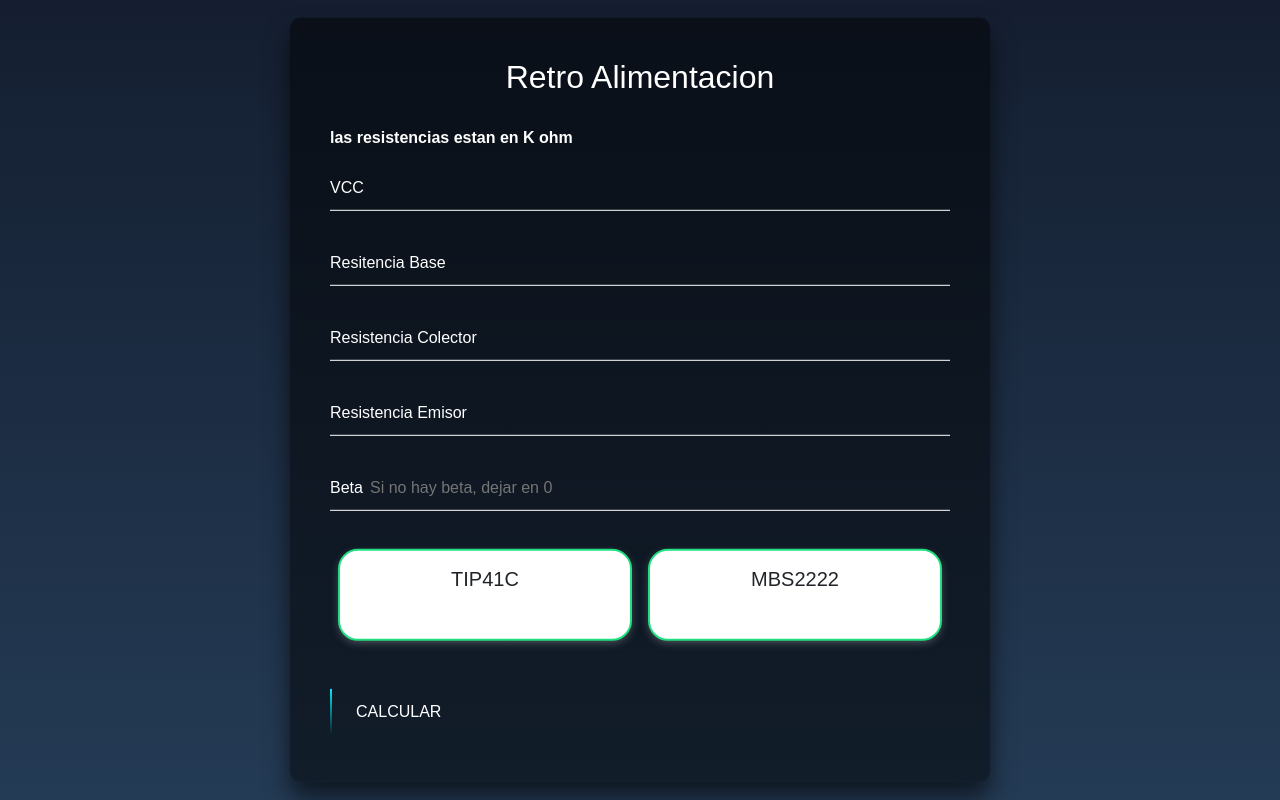
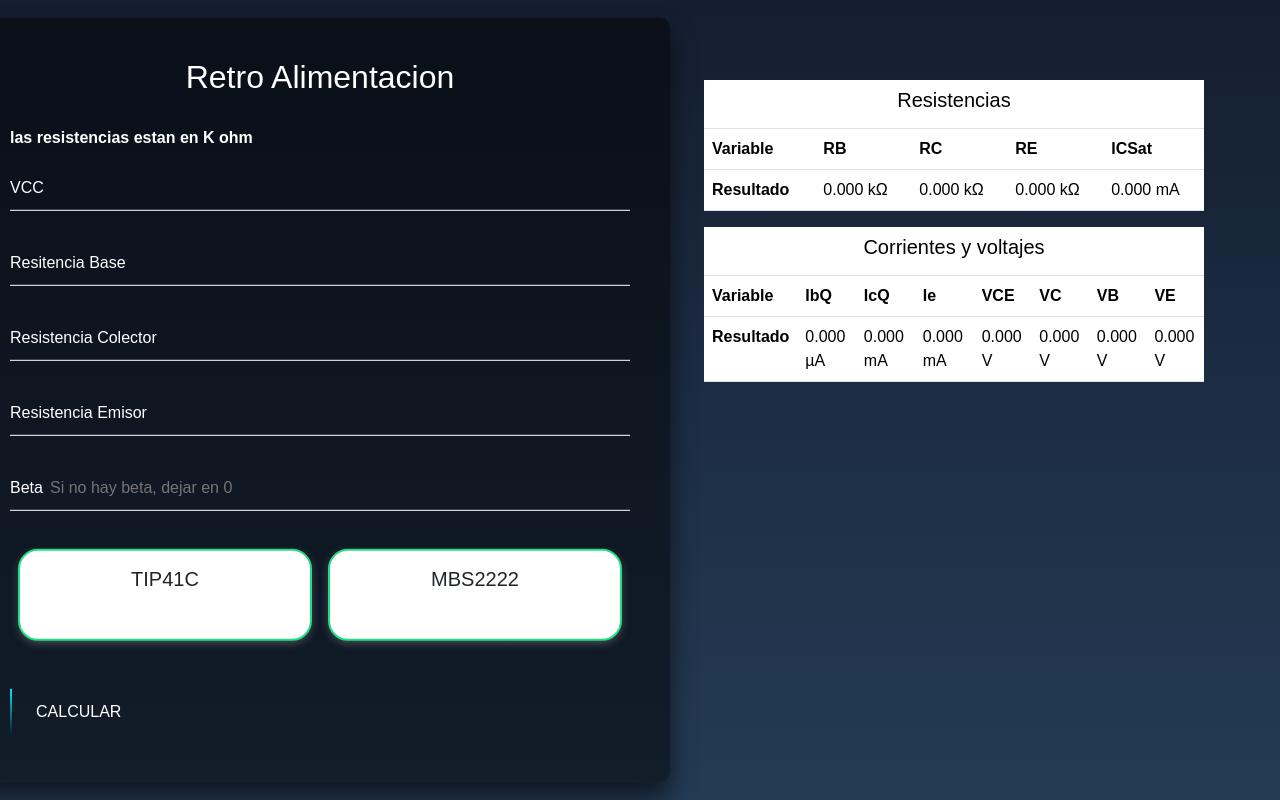
Before and after one commit to NotAngelexe/calculadora, an Angular app: page /retro in a window 1280 px wide. Built offline with nearby package versions, Linux system fonts and the light colour scheme.

Commit message:
Arreglado punto decimal

```diff
--- a/src/app/pol-retro/pol-retro.component.css
+++ b/src/app/pol-retro/pol-retro.component.css
@@ -72,11 +72,17 @@ body {
 
   /* fin transisitores */
 
+  .mb-3{
+    position: absolute;
+    top: 10%;
+    left: 55%;
+    width: 500px;
+  }
 
   .login-box {
     position: absolute;
     top: 50%;
-    left: 50%;
+    left: 25%;
     width: 700px;
     padding: 40px;
     transform: translate(-50%, -50%);
--- a/src/app/pol-retro/pol-retro.component.html
+++ b/src/app/pol-retro/pol-retro.component.html
@@ -54,3 +54,61 @@
 
     </form>
   </div>
+  <div class="mb-3">
+    <table class="table">
+      <thead>
+        <tr>
+          <th scope="col" colspan="6" style="text-align: center;">
+            <h5>Resistencias</h5>
+          </th>
+        </tr>
+        <tr>
+          <th scope="col">Variable</th>
+          <th scope="col">RB</th>
+          <th scope="col">RC</th>
+          <th scope="col">RE</th>
+          <th scope="col">ICSat</th>
+        </tr>
+      </thead>
+      <tbody>
+        <tr>
+          <th scope="row">Resultado</th>
+          <td>{{(Rb/1000).toFixed(3) +" kΩ"}}</td>
+          <td>{{(Rc/1000).toFixed(3) +" kΩ"}}</td>
+          <td>{{(Re/1000).toFixed(3) +" kΩ"}}</td>
+          <td>{{(Ic).toFixed(3)+" mA" }}</td>
+        </tr>
+      </tbody>
+    </table>
+    <table class="table">
+      <thead>
+        <tr>
+          <th scope="col" colspan="8" style="text-align: center;">
+            <h5>Corrientes y voltajes</h5>
+          </th>
+        </tr>
+        <tr>
+          <th scope="col">Variable</th>
+          <th scope="col">IbQ</th>
+          <th scope="col">IcQ</th>
+          <th scope="col">Ie</th>
+          <th scope="col">VCE</th>
+          <th scope="col">VC</th>
+          <th scope="col">VB</th>
+          <th scope="col">VE</th>
+        </tr>
+      </thead>
+      <tbody>
+        <tr>
+          <th scope="row">Resultado</th>
+          <td>{{(Ib).toFixed(3)+" µA"}}</td>
+          <td>{{(Ic).toFixed(3)+" mA" }}</td>
+          <td>{{(Ie).toFixed(3)+" mA" }}</td>
+          <td>{{Vce.toFixed(3) + " V"}}</td>
+          <td>{{vcc.toFixed(3)+ " V"}}</td>
+          <td>{{Vb.toFixed(3)+ " V"}}</td>
+          <td>{{Ve.toFixed(3)+ " V"}}</td>
+        </tr>
+      </tbody>
+    </table>
+  </div>
--- a/src/app/pol-retro/pol-retro.component.ts
+++ b/src/app/pol-retro/pol-retro.component.ts
@@ -44,8 +44,7 @@ export class PolRetroComponent implements OnInit {
 
   aux: number = 0;
   aux2: number = 0;
-
-
+  sum: number=0;
 
   constructor() {
   }
@@ -82,12 +81,15 @@ export class PolRetroComponent implements OnInit {
 
     //calculando IB
     if(this.beta===null || this.beta===0){
-      this.aux = this.vcc-this.vbe;
-      this.aux2=this.Rb*(121)*(this.Re+this.Rc);
-      this.Ib=this.aux/this.aux2;
+      this.aux = this.vcc-0.7;
+      console.log(this.aux)
+      this.aux2=(this.Rb+((121)*(this.Re+this.Rc)))/1000;
+      console.log(this.aux2);
+      this.Ib=(this.aux/this.aux2);
       console.log("Corriente b", this.Ib);
       //calculando IC
-      this.Ic=(121)*(this.Ib);
+      this.Ic=(121*this.Ib);
+      console.log("Corriente C", this.Ic);
     }else{
       this.aux = this.vcc-this.vbe;
       this.aux2=this.Rb*(this.beta+1)*(this.Re+this.Rc);
@@ -95,6 +97,7 @@ export class PolRetroComponent implements OnInit {
       console.log("Corriente b", this.Ib);
       //calculando IC
       this.Ic=(this.beta)*(this.Ib);
+      console.log("Corriente C", this.Ic);
     }
     //Calculado VB
     this.Vb=(this.Ib)*(this.Rb);
@@ -109,37 +112,3 @@ export class PolRetroComponent implements OnInit {
   }
 
 }
-
-
-//   transistores: [
-//     {
-//       nombre: string,
-//       beta: number,
-//       maxVCE:number,
-//       maxIc:number,
-//       imagen: string
-//     },
-//     {
-//       nombre: string,
-//       beta: number,
-//       maxVCE:number,
-//       maxIc:number,
-//       imagen: string
-//     },
-//   ] = [
-//       {
-//         nombre: "MPS2222A",
-//         beta: 240,
-//         maxVCE:40,
-//         maxIc:0.6,
-//         imagen: 'assets/mps2222a.jpg'
-//       },
-//       {
-//         nombre: "TIP41C",
-//         beta: 143,
-//         maxVCE:40,
-//         maxIc:6,
-//         imagen: 'assets/TIP41C.jpg'
-//       }
-//     ]
-// }
```
